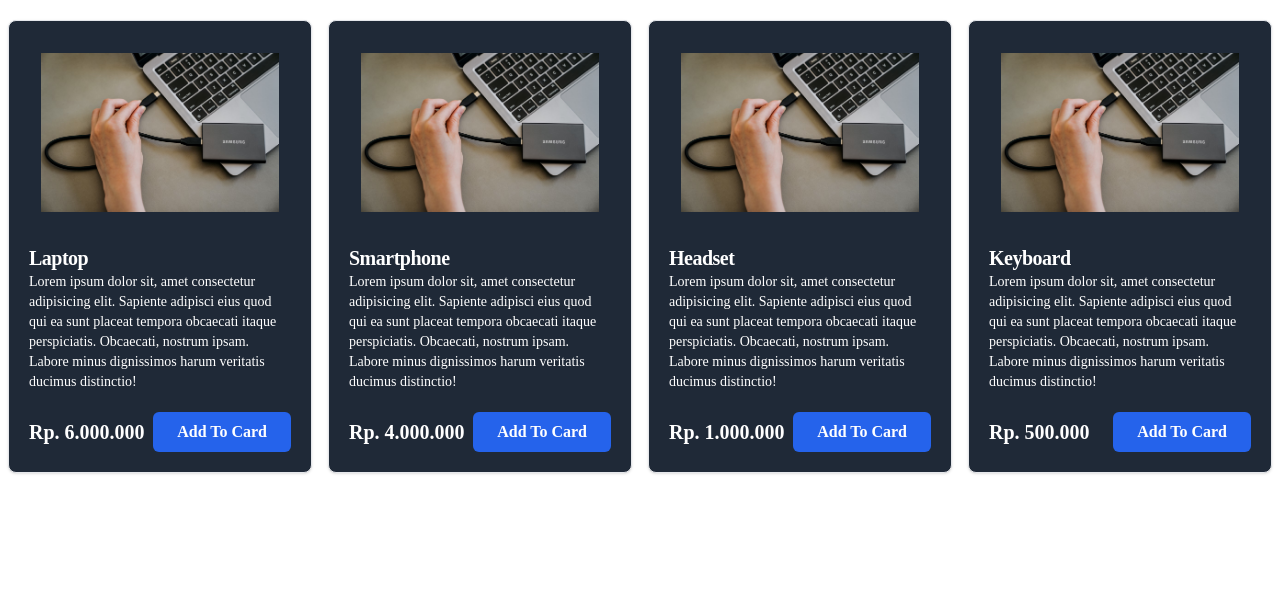
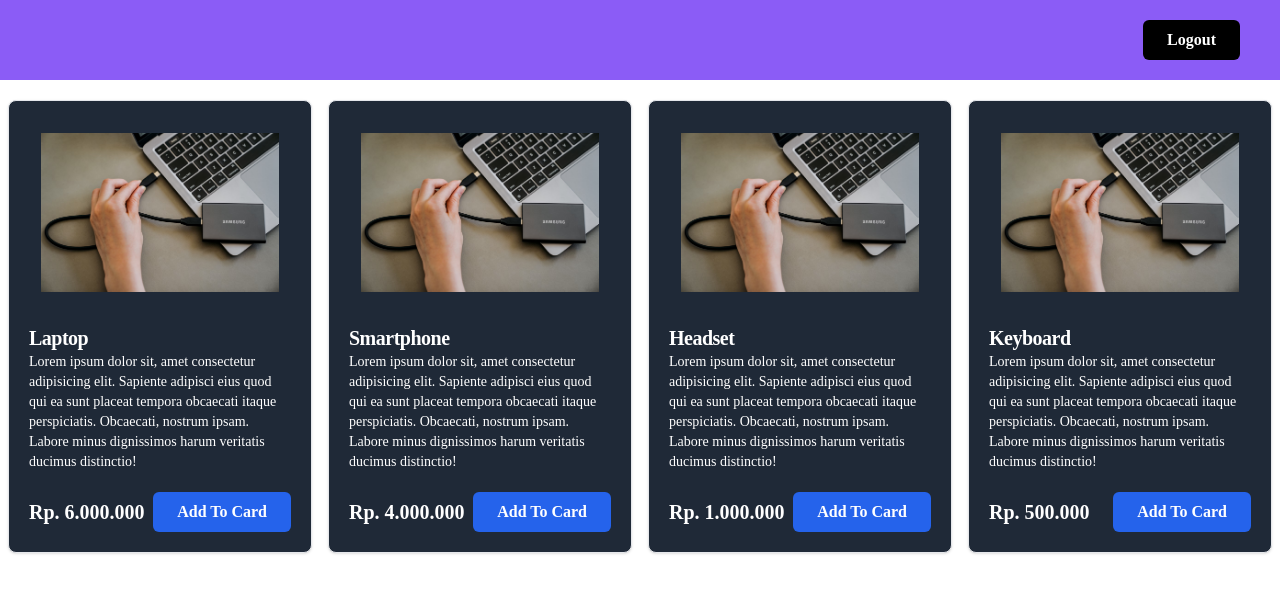
Before and after one commit to Aditypraa/fetch-api-reactjs, a React (Vite) app: page /products in a window 1280 px wide. Shown: the top 592 px of the page. Built offline with nearby package versions, Linux system fonts and the light colour scheme.

Commit message:
feat : implementasi event handle login and Logout

```diff
--- a/src/components/Elements/Button/index.tsx
+++ b/src/components/Elements/Button/index.tsx
@@ -1,7 +1,7 @@
 
-function Button({ children, className, type }: { children: React.ReactNode, className: string, type: "submit" | "button" }) {
+function Button({ children, className, type, onClick = () => { } }: { children: React.ReactNode, className: string, type: "submit" | "button", onClick?: () => void }) {
     return (
-        <button className={`${className} h-10 px-6 font-semibold rounded-md text-white`} type={type}>
+        <button className={`${className} h-10 px-6 font-semibold rounded-md text-white`} type={type} onClick={() => { onClick() }}>
             {children}
         </button>
     )
--- a/src/components/Fragments/FormLogin.tsx
+++ b/src/components/Fragments/FormLogin.tsx
@@ -2,8 +2,20 @@ import InputForm from '../Elements/InputForm'
 import Button from '../Elements/Button'
 
 function FormLogin() {
+
+    // Implemen event handler for login form
+    const handleLogin = (event: React.FormEvent<HTMLFormElement>) => {
+        event.preventDefault()
+        localStorage.setItem("email", event.target.email.value)
+        localStorage.setItem("password", event.target.password.value)
+        console.log("Email: ", event.target.email.value)
+        console.log("Password: ", event.target.password.value)
+        console.log("Login button clicked")
+        window.location.href = "/products"
+    }
+
     return (
-        <form action="">
+        <form onSubmit={handleLogin}>
             <InputForm type="text" placeholder="Enter your email" name="email" label="Email" />
             <InputForm type="password" placeholder="Enter your password" name="password" label="Password" />
             <Button className="bg-blue-600 w-full mt-4" type="submit">Login</Button>
--- a/src/pages/products.tsx
+++ b/src/pages/products.tsx
@@ -1,3 +1,4 @@
+import Button from "../components/Elements/Button"
 import CardProduct from "../components/Fragments/CardProduct"
 
 const dataProducts = [
@@ -32,8 +33,23 @@ const dataProducts = [
 
 ]
 
+const email = localStorage.getItem("email")
+
 function ProductsPage() {
+
+    // Implement event handler for logout button
+    const handleLogout = () => {
+        localStorage.removeItem("email")
+        localStorage.removeItem("password")
+        window.location.href = "/"
+    }
+
     return (
+        <>
+            <div className="flex justify-end items-center h-20 bg-violet-500 text-white px-10">
+                {email}
+                <Button type="button" className="ml-5 bg-black" onClick={handleLogout}>Logout</Button>
+            </div>
             <div className="flex justify-center py-5">
                 {dataProducts.map((product) => (
                     <CardProduct key={product.id}>
@@ -45,6 +61,7 @@ function ProductsPage() {
                     </CardProduct>
                 ))}
             </div>
+        </>
     )
 }
 
```
Lines whose indentation alone changed are shown as unchanged.
